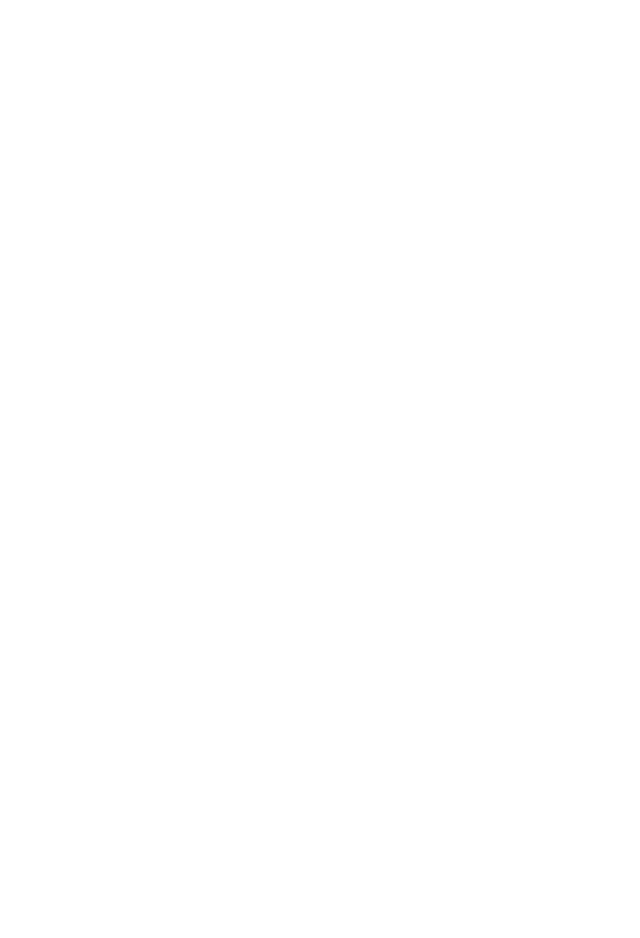
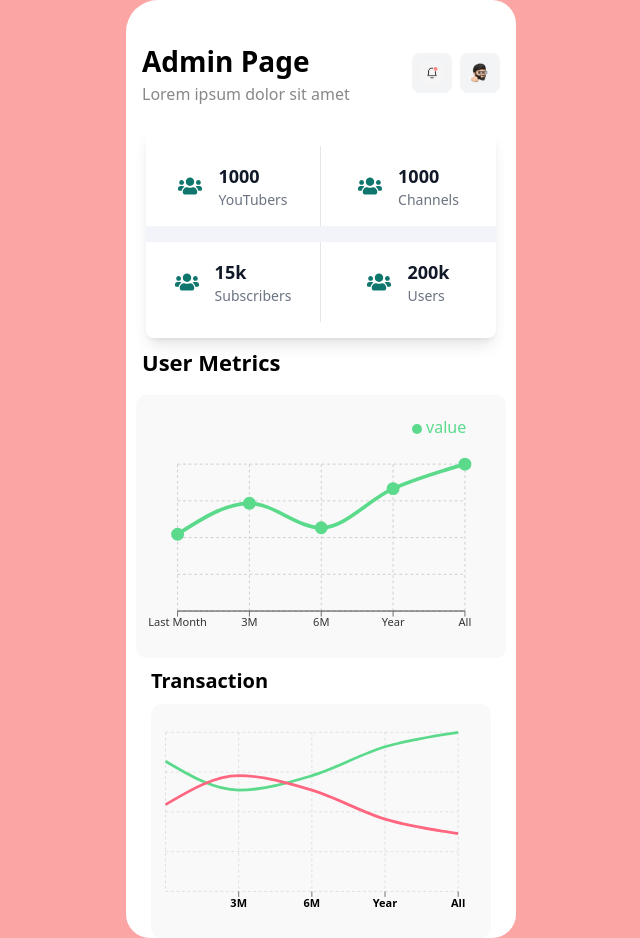
Before and after one commit to sabaif-s/FigmaToCode2, a React (Vite) app: page /admin in a window 1280 px wide. Before the commit this address had no page. Shown: the whole page, without its empty margins (319-959 px from the left). Before the commit the page ends 800 px from the top, so only its background shows below. Built offline with nearby package versions, Linux system fonts and the light colour scheme.

Commit message:
Adding Admin Component

```diff
--- a/package.json
+++ b/package.json
@@ -13,8 +13,10 @@
     "framer-motion": "^11.18.1",
     "react": "^18.3.1",
     "react-dom": "^18.3.1",
+    "react-icons": "^5.4.0",
     "react-phone-input-2": "^2.15.1",
     "react-router-dom": "^7.1.3",
+    "recharts": "^2.15.1",
     "tailwind-scrollbar-hide": "^2.0.0"
   },
   "devDependencies": {
--- a/src/App.jsx
+++ b/src/App.jsx
@@ -9,6 +9,7 @@
 import WithdrawPage from './components/withdraw/Withdraw';
 import EditProfile from './components/edit/EditProfile';
 import ChatPractice from './components/chart/Practice';
+import Admin from './components/admin/Admin';
 function App() {
 
 
@@ -24,6 +25,7 @@
       <Route path="/withdraw" element={<WithdrawPage/>}/>
       <Route path="/edit" element={<EditProfile/>}/>
       <Route path="/chat" element={<ChatPractice/>}/>
+      <Route path="/admin" element={<Admin/>}/>
     </Routes>
   </Router>
   )
--- /dev/null
+++ b/src/components/admin/Admin.jsx
@@ -0,0 +1,19 @@
+import React from 'react';
+import AdminHeader from './AdminTop';
+import StatsCard from './AdminSecond';
+import Metrics from './AdminMetrics';
+import TransactionChart from './AdminTransaction';
+const  Admin = () => {
+    return (
+        <div className="w-full min-h-screen  bg-red-300 flex justify-center md:items-center">
+          <div className="md:rounded-[24px] bg-white relative pt-10 flex flex-col gap-y-2 w-full  px-4 md:w-[390px]  justify-start md:rounded-tl-[32px] items-center ">
+             <AdminHeader />
+              <StatsCard />
+              <Metrics />
+              <TransactionChart />
+          </div>
+        </div>
+    );
+};
+
+export default  Admin;
--- /dev/null
+++ b/src/components/admin/AdminMetrics.jsx
@@ -0,0 +1,75 @@
+import React from 'react';
+import { LineChart, Line, XAxis, CartesianGrid, Tooltip, Legend, ResponsiveContainer } from 'recharts';
+import { motion } from 'framer-motion';
+
+const Metrics = () => {
+  const data = [
+    { name: 'Last Month', value: 156.86 },
+    { name: '3M', value: 220 },
+    { name: '6M', value: 170 },
+    { name: 'Year', value: 250 },
+    { name: 'All', value: 300 },
+  ];
+
+  return (
+    <motion.div
+      className='w-[390px] aspect-[1.252/1] flex flex-col justify-center items-center'
+      initial={{ opacity: 0, y: -20, x:20 }}
+      animate={{ opacity: 1, y: 0 , x:0}}
+      transition={{ duration: 0.5 }}
+    >
+      <span className='w-full text-start mb-4 text-[22px] text-black font-bold pl-4'>
+        User Metrics
+      </span>
+      <ResponsiveContainer width="95%" height="100%">
+        <LineChart
+          data={data}
+          margin={{ top: 20, right: 30, left: 30, bottom: 10 }}
+          style={{ backgroundColor: '#f9f9f9', borderRadius: '10px', padding: '10px' }}
+        >
+          <CartesianGrid strokeDasharray="3 3" stroke="#ccc" />
+          <XAxis
+            dataKey="name"
+            tick={{ fill: '#323434', fontSize: 12 }}
+            axisLine={{ stroke: '#333' }}
+            interval={0} // Ensures all labels are shown
+          />
+          <Tooltip
+            contentStyle={{
+              backgroundColor: '#fff',
+              border: '1px solid #ccc',
+              borderRadius: '5px',
+              fontSize: '12px',
+            }}
+            labelStyle={{
+              color: '#323434',
+              fontWeight: 'bold',
+              fontSize: '12px',
+            }}
+            itemStyle={{
+              color: '#5BDA8C',
+              fontSize: '12px',
+            }}
+          />
+          <Legend
+            align="right"
+            verticalAlign="top"
+            iconType="circle"
+            iconSize={10}
+            wrapperStyle={{ paddingBottom: '20px' }}
+          />
+          <Line
+            type="monotone"
+            dataKey="value"
+            stroke="#5BDA8C"
+            strokeWidth={4}
+            dot={{ fill: '#5BDA8C', r: 5 }}
+            activeDot={{ r: 8, fill: '#ff7300' }}
+          />
+        </LineChart>
+      </ResponsiveContainer>
+    </motion.div>
+  );
+};
+
+export default Metrics;
--- /dev/null
+++ b/src/components/admin/AdminSecond.jsx
@@ -0,0 +1,42 @@
+import React from 'react';
+import { FaUsers } from 'react-icons/fa';
+import { motion } from 'framer-motion';
+
+const StatsCard = () => {
+  const stats = [
+    { label: 'YouTubers', value: '1000' },
+    { label: 'Channels', value: '1000' },
+    { label: 'Subscribers', value: '15k' },
+    { label: 'Users', value: '200k' }
+  ];
+
+  return (
+    <motion.div
+      className="w-[350px] shadow-lg rounded-lg mt-4 py-4"
+      initial={{ opacity: 0, y: 20 }}
+      animate={{ opacity: 1, y: 0 }}
+      transition={{ duration: 0.5 }}
+    >
+      <div className="grid grid-cols-2 bg-[#1126920D] gap-y-4">
+        {stats.map((stat, index) => (
+          <motion.div
+            key={index}
+            className={`flex items-center justify-center cursor-pointer bg-white p-4 ${index % 2 === 0 ? 'border-r' : ''}`}
+            whileHover={{ scale: 1.05 }}
+            initial={{ opacity: 0, y: 20 }}
+            animate={{ opacity: 1, y: 0 }}
+            transition={{ duration: 0.5, delay: index * 0.1 }}
+          >
+            <FaUsers className="text-teal-700 text-2xl mr-4" />
+            <div>
+              <p className="text-lg font-semibold text-gray-900">{stat.value}</p>
+              <p className="text-sm text-gray-500">{stat.label}</p>
+            </div>
+          </motion.div>
+        ))}
+      </div>
+    </motion.div>
+  );
+};
+
+export default StatsCard;
--- /dev/null
+++ b/src/components/admin/AdminTop.jsx
@@ -0,0 +1,58 @@
+import React from 'react';
+import { motion } from 'framer-motion';
+import bellIcon from "../../assets/imageDashboard/notification.png";
+import userIcon from "../../assets/profile.png";
+
+const AdminHeader = () => {
+  return (
+    <motion.div
+      className="flex w-full justify-between items-center bg-white"
+      initial={{ opacity: 0, y: -20 }}
+      animate={{ opacity: 1, y: 0 }}
+      transition={{ duration: 0.5 }}
+    >
+      <div>
+        <motion.h1
+          className="text-[28px] font-bold"
+          initial={{ opacity: 0, x: -20 }}
+          animate={{ opacity: 1, x: 0 }}
+          transition={{ duration: 0.5, delay: 0.2 }}
+        >
+          Admin Page
+        </motion.h1>
+        <motion.p
+          className="text-[#888888] text-[16px]"
+          initial={{ opacity: 0, x: -20 }}
+          animate={{ opacity: 1, x: 0 }}
+          transition={{ duration: 0.5, delay: 0.4 }}
+        >
+          Lorem ipsum dolor sit amet
+        </motion.p>
+      </div>
+      <div className="flex gap-2">
+        <motion.button
+          className="relative w-10 h-10 bg-gray-100 rounded-lg flex justify-center items-center"
+          whileHover={{ scale: 1.2 }}
+          whileTap={{ scale: 0.8 }}
+          initial={{ opacity: 0, x: 20 }}
+          animate={{ opacity: 1, x: 0 }}
+          transition={{ duration: 0.5, delay: 0 }}
+        >
+          <img src={bellIcon} alt="Notifications" className="w-6 h-6" />
+        </motion.button>
+        <motion.button
+          className="w-10 h-10 bg-gray-100 rounded-lg flex justify-center items-center"
+          whileHover={{ scale: 1.2 }}
+          whileTap={{ scale: 0.8 }}
+          initial={{ opacity: 0, x: 20 }}
+          animate={{ opacity: 1, x: 0 }}
+          transition={{ duration: 0.5, delay: 0 }}
+        >
+          <img src={userIcon} alt="User" className="w-6 h-6 rounded-full" />
+        </motion.button>
+      </div>
+    </motion.div>
+  );
+};
+
+export default AdminHeader;
--- /dev/null
+++ b/src/components/admin/AdminTransaction.jsx
@@ -0,0 +1,63 @@
+import { LineChart, Line, XAxis, CartesianGrid, Tooltip, Legend, ResponsiveContainer } from 'recharts';
+const TransactionChart = () => {
+    const data = [
+      { name: 'Last Month', value1: 180, value2: 120 },
+      { name: '3M', value1: 140, value2: 160 },
+      { name: '6M', value1: 160, value2: 140 },
+      { name: 'Year', value1: 200, value2: 100 },
+      { name: 'All', value1: 220, value2: 80 },
+    ];
+
+    return (
+      <div className='w-[340px] aspect-[1.25/1] flex flex-col items-center'>
+        <h2 className=' text-start w-full font-bold mb-2 text-[20px] '>Transaction</h2>
+        <ResponsiveContainer width="100%" height="100%">
+          <LineChart
+            data={data}
+            margin={{ top: 20, right: 20, left: 0, bottom: 10 }}
+            style={{ backgroundColor: '#f9f9f9', borderRadius: '10px', padding: '10px' }}
+          >
+            <CartesianGrid strokeDasharray="3 3" stroke="#ddd" />
+            <XAxis
+              dataKey="name"
+              tick={{ fill: '#000', fontSize: 12, fontWeight: 'bold' }}
+              axisLine={false}
+            />
+            <Tooltip
+            contentStyle={{
+              backgroundColor: '#fff',
+              border: '1px solid #ccc',
+              borderRadius: '5px',
+              fontSize: '12px',
+            }}
+            labelStyle={{
+              color: '#323434',
+              fontWeight: 'bold',
+              fontSize: '12px',
+            }}
+            itemStyle={{
+              color: '#5BDA8C',
+              fontSize: '12px',
+            }}
+          />
+            <Line
+              type="monotone"
+              dataKey="value1"
+              stroke="#5BDA8C"
+              strokeWidth={3}
+              dot={false}
+            />
+            <Line
+              type="monotone"
+              dataKey="value2"
+              stroke="#FF6680"
+              strokeWidth={3}
+              dot={false}
+            />
+          </LineChart>
+        </ResponsiveContainer>
+      </div>
+    );
+  };
+
+  export default TransactionChart;
--- a/src/components/chart/Practice.jsx
+++ /dev/null
@@ -1,9 +0,0 @@
-import React from 'react';
-
-const  ChatPractice = () => {
-    return (
-        <div>Content</div>
-    );
-};
-
-export default  ChatPractice;
```
Also changed, not shown: 1 other file (tests, documents, lock files or other folders).
